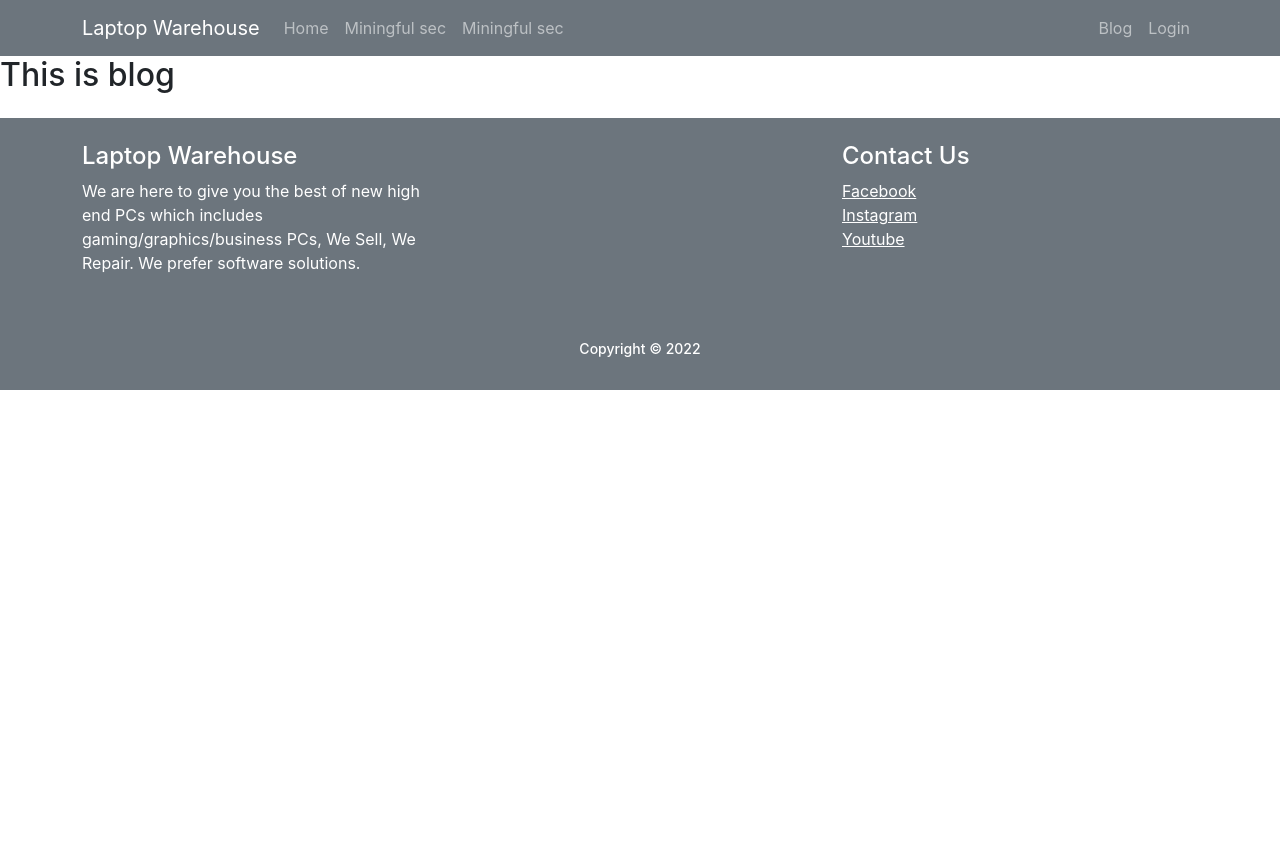
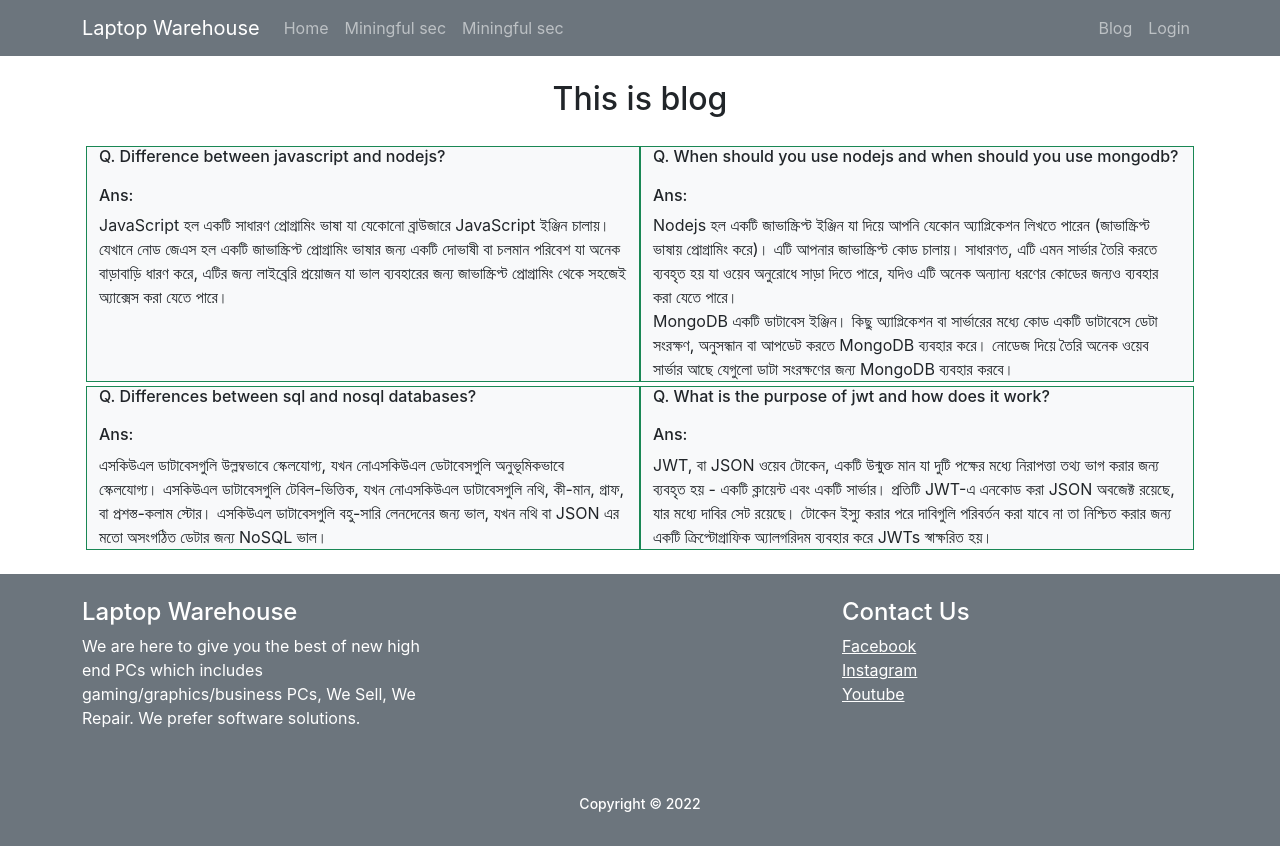
Before and after one commit to abdullahalomar/warehouse-management-client-side, a React (Create React App) app: page /blog in a window 1280 px wide. Before the commit the page ends 800 px from the top, so only its background shows below. Built offline with nearby package versions, Linux system fonts and the light colour scheme; no server answers.

Commit message:
blog section in question and answer added

```diff
--- a/src/Pages/Blog/Blog.js
+++ b/src/Pages/Blog/Blog.js
@@ -3,7 +3,53 @@ import React from 'react';
 const Blog = () => {
     return (
         <div>
-            <h2>This is blog</h2>
+            <h2 className='text-center my-4'>This is blog</h2>
+            <div class="container">
+                <div class="row row-cols-2 my-1 mx-1">
+                    <div class="col bg-light border border-success my-1">
+                        <h6>Q. Difference between javascript and nodejs?
+                            <br />
+                            <br />
+                            Ans:
+                        </h6>
+                        <article>
+                        JavaScript হল একটি সাধারণ প্রোগ্রামিং ভাষা যা যেকোনো ব্রাউজারে JavaScript ইঞ্জিন চালায়। যেখানে নোড জেএস হল একটি জাভাস্ক্রিপ্ট প্রোগ্রামিং ভাষার জন্য একটি দোভাষী বা চলমান পরিবেশ যা অনেক বাড়াবাড়ি ধারণ করে, এটির জন্য লাইব্রেরি প্রয়োজন যা ভাল ব্যবহারের জন্য জাভাস্ক্রিপ্ট প্রোগ্রামিং থেকে সহজেই অ্যাক্সেস করা যেতে পারে।
+                        </article>
+                  </div>
+                    <div class="col col bg-light border border-success my-1">
+                    <h6>Q. When should you use nodejs and when should you use mongodb?
+                            <br />
+                            <br />
+                            Ans:
+                        </h6>
+                        <article>
+                        Nodejs হল একটি জাভাস্ক্রিপ্ট ইঞ্জিন যা দিয়ে আপনি যেকোন অ্যাপ্লিকেশন লিখতে পারেন (জাভাস্ক্রিপ্ট ভাষায় প্রোগ্রামিং করে)। এটি আপনার জাভাস্ক্রিপ্ট কোড চালায়। সাধারণত, এটি এমন সার্ভার তৈরি করতে ব্যবহৃত হয় যা ওয়েব অনুরোধে সাড়া দিতে পারে, যদিও এটি অনেক অন্যান্য ধরণের কোডের জন্যও ব্যবহার করা যেতে পারে।
+                        <br />
+                        MongoDB একটি ডাটাবেস ইঞ্জিন। কিছু অ্যাপ্লিকেশন বা সার্ভারের মধ্যে কোড একটি ডাটাবেসে ডেটা সংরক্ষণ, অনুসন্ধান বা আপডেট করতে MongoDB ব্যবহার করে। নোডেজ দিয়ে তৈরি অনেক ওয়েব সার্ভার আছে যেগুলো ডাটা সংরক্ষণের জন্য MongoDB ব্যবহার করবে।
+                        </article>
+                  </div>
+                    <div class="col col bg-light border border-success">
+                    <h6>Q. Differences between sql and nosql databases?
+                            <br />
+                            <br />
+                            Ans:
+                        </h6>
+                        <article>
+                        এসকিউএল ডাটাবেসগুলি উল্লম্বভাবে স্কেলযোগ্য, যখন নোএসকিউএল ডেটাবেসগুলি অনুভূমিকভাবে স্কেলযোগ্য। এসকিউএল ডাটাবেসগুলি টেবিল-ভিত্তিক, যখন নোএসকিউএল ডাটাবেসগুলি নথি, কী-মান, গ্রাফ, বা প্রশস্ত-কলাম স্টোর। এসকিউএল ডাটাবেসগুলি বহু-সারি লেনদেনের জন্য ভাল, যখন নথি বা JSON এর মতো অসংগঠিত ডেটার জন্য NoSQL ভাল।
+                        </article>
+                  </div>
+                    <div class="col col bg-light border border-success">
+                    <h6>Q. What is the purpose of jwt and how does it work?
+                            <br />
+                            <br />
+                            Ans:
+                        </h6>
+                        <article>
+                        JWT, বা JSON ওয়েব টোকেন, একটি উন্মুক্ত মান যা দুটি পক্ষের মধ্যে নিরাপত্তা তথ্য ভাগ করার জন্য ব্যবহৃত হয় - একটি ক্লায়েন্ট এবং একটি সার্ভার। প্রতিটি JWT-এ এনকোড করা JSON অবজেক্ট রয়েছে, যার মধ্যে দাবির সেট রয়েছে। টোকেন ইস্যু করার পরে দাবিগুলি পরিবর্তন করা যাবে না তা নিশ্চিত করার জন্য একটি ক্রিপ্টোগ্রাফিক অ্যালগরিদম ব্যবহার করে JWTs স্বাক্ষরিত হয়।
+                        </article>
+                  </div>
+                </div>
+            </div>
         </div>
     );
 };
```
